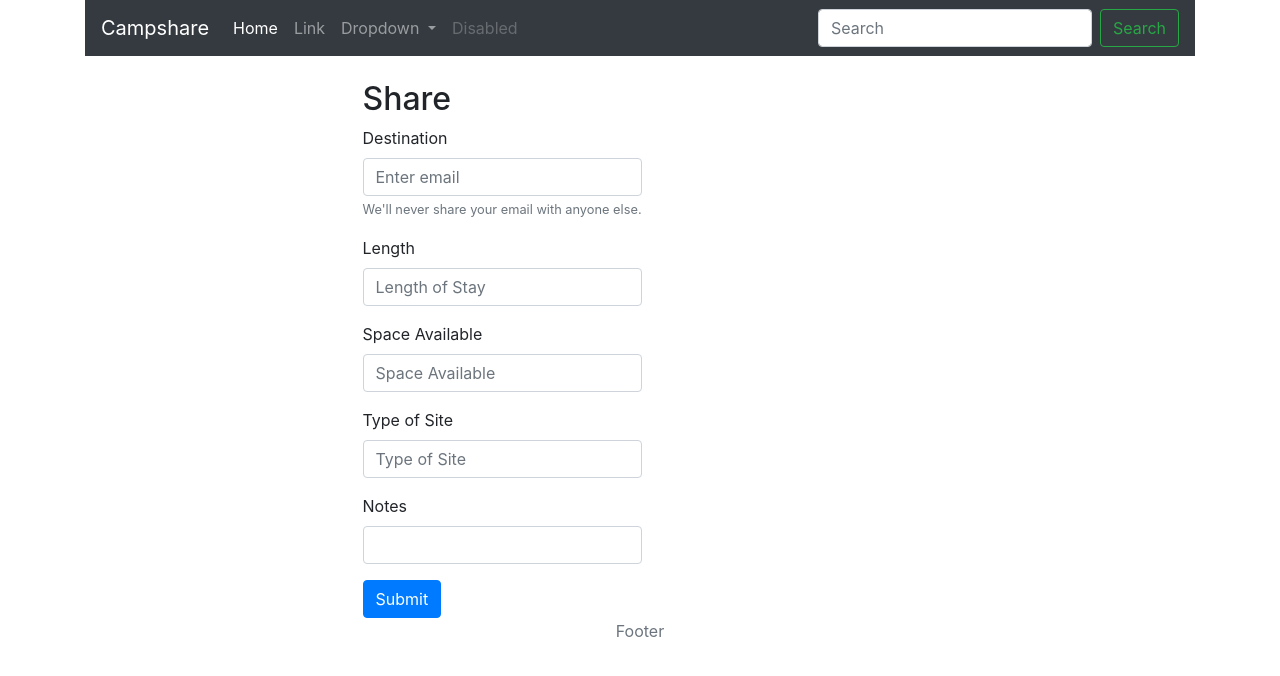
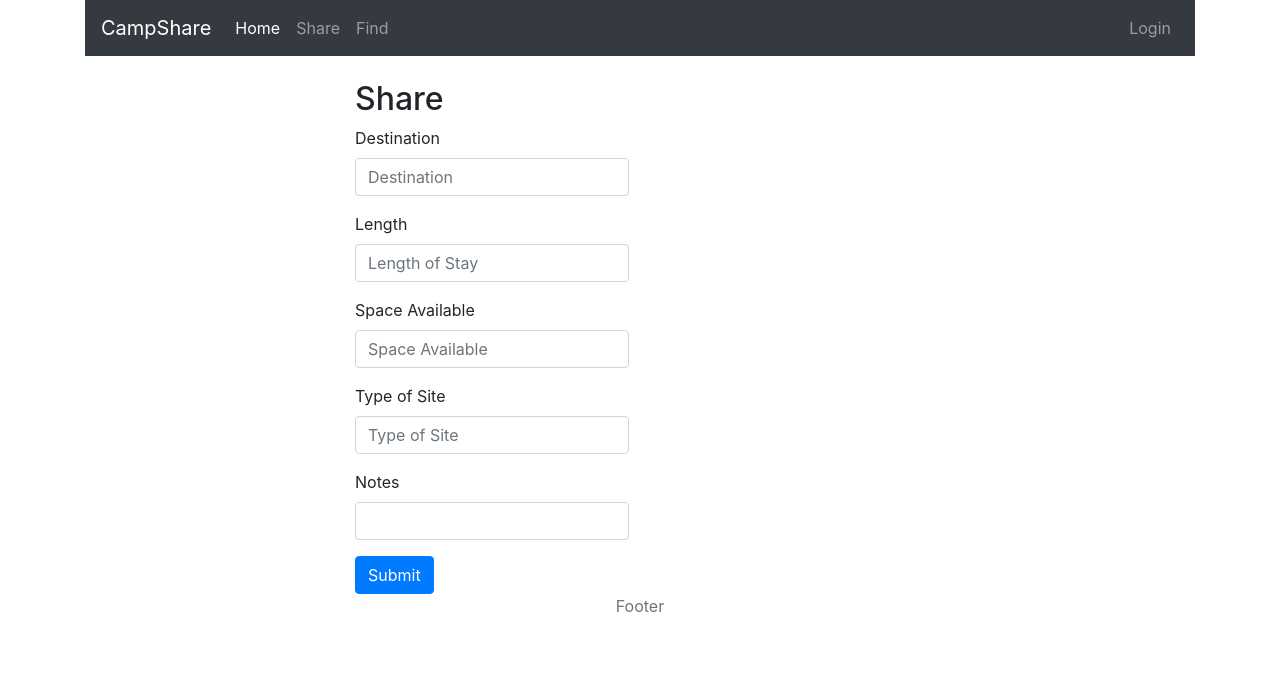
Before and after one commit to Drewbott/Campshare, a plain HTML site: page share.html in a window 1280 px wide. Drawn offline with nearby package versions, Linux system fonts and the light colour scheme; no server answers.

Commit message:
Updated Nav bar html

```diff
--- a/share.html
+++ b/share.html
@@ -15,41 +15,32 @@
 
 <body>
   <div class="container">
-   <!-- Brand and toggle get grouped for better mobile display -->
     <nav class="navbar navbar-expand-lg navbar-dark bg-dark">
-    <a class="navbar-brand" href="#">Campshare</a>
+      <a class="navbar-brand" href="#">CampShare</a>
       <button class="navbar-toggler" type="button" data-toggle="collapse" data-target="#navbarSupportedContent" aria-controls="navbarSupportedContent" aria-expanded="false" aria-label="Toggle navigation">
         <span class="navbar-toggler-icon"></span>
       </button>
+
       <div class="collapse navbar-collapse" id="navbarSupportedContent">
         <ul class="navbar-nav mr-auto">
           <li class="nav-item active">
             <a class="nav-link" href="#">Home <span class="sr-only">(current)</span></a>
           </li>
           <li class="nav-item">
-          <a class="nav-link" href="#">Link</a>
-        </li>
-        <li class="nav-item dropdown">
-          <a class="nav-link dropdown-toggle" href="#" id="navbarDropdown" role="button" data-toggle="dropdown" aria-haspopup="true" aria-expanded="false">
-            Dropdown
-          </a>
-          <div class="dropdown-menu" aria-labelledby="navbarDropdown">
-            <a class="dropdown-item" href="#">Action</a>
-            <a class="dropdown-item" href="#">Another action</a>
-            <div class="dropdown-divider"></div>
-            <a class="dropdown-item" href="#">Something else here</a>
-          </div>
+            <a class="nav-link" href="share.html">Share</a>
           </li>
           <li class="nav-item">
-          <a class="nav-link disabled" href="#">Disabled</a>
+            <a class="nav-link" href="find.html">Find</a>
           </li>
         </ul>
-      <form class="form-inline my-2 my-lg-0">
-        <input class="form-control mr-sm-2" type="search" placeholder="Search" aria-label="Search">
-        <button class="btn btn-outline-success my-2 my-sm-0" type="submit">Search</button>
-      </form>
+        <ul class="navbar-nav ml-auto">
+          <li class="nav-item">
+            <a class="nav-link" href="login.html">Login</a>
+          </li>
+        </ul>
       </div>
     </nav>
+  </div>
 <br>
 
  <!-- Start of container -->
@@ -61,8 +52,7 @@
       <div class="form-group">
         <h2> Share </h2>
         <label for="destination">Destination</label>
-        <input type="text" class="form-control" id="destination" aria-describedby="emailHelp" placeholder="Enter email">
-        <small id="emailHelp" class="form-text text-muted">We'll never share your email with anyone else.</small>
+        <input type="text" class="form-control" id="destination" aria-describedby="emailHelp" placeholder="Destination">
       </div>
       <div class="form-group">
         <label for="length">Length</label>
@@ -99,8 +89,10 @@
 <!-- jQuery CDN -->
 <script type="text/javascript" src="https://cdnjs.cloudflare.com/ajax/libs/jquery/3.2.1/jquery.min.js"></script>
 <!-- Bootstrap CDN -->
- <script src="https://maxcdn.bootstrapcdn.com/bootstrap/4.0.0/js/bootstrap.min.js"></script>
- <script src="https://www.gstatic.com/firebasejs/5.3.1/firebase.js"></script>
- <script src="assets/javascript/share.js"></script>
+<script src="https://code.jquery.com/jquery-3.3.1.slim.min.js" integrity="sha384-q8i/X+965DzO0rT7abK41JStQIAqVgRVzpbzo5smXKp4YfRvH+8abtTE1Pi6jizo" crossorigin="anonymous"></script>
+<script src="https://cdnjs.cloudflare.com/ajax/libs/popper.js/1.14.3/umd/popper.min.js" integrity="sha384-ZMP7rVo3mIykV+2+9J3UJ46jBk0WLaUAdn689aCwoqbBJiSnjAK/l8WvCWPIPm49" crossorigin="anonymous"></script>
+<script src="https://stackpath.bootstrapcdn.com/bootstrap/4.1.3/js/bootstrap.min.js" integrity="sha384-ChfqqxuZUCnJSK3+MXmPNIyE6ZbWh2IMqE241rYiqJxyMiZ6OW/JmZQ5stwEULTy" crossorigin="anonymous"></script>
+<!-- Campshare Javascript-->
+<script type="text/javascript" href="assets/javascript/index.js"></script>
 </body>
 </html>
```
Lines whose indentation alone changed are shown as unchanged.
